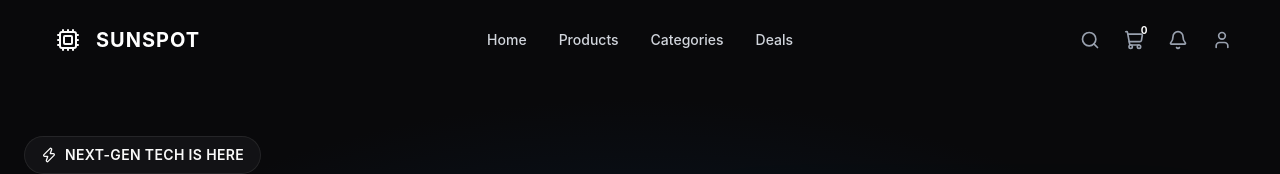
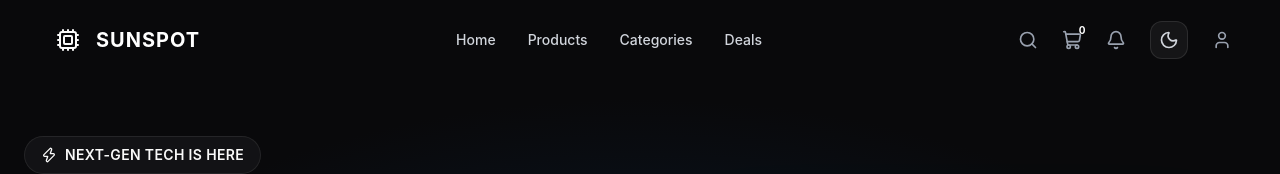
Before and after one commit to MurtezZ1/Lab2, a React (Vite) app in the folder frontend/: page / in a window 1280 px wide. Shown: the top 174 px of the page. Built offline with nearby package versions, Linux system fonts and the light colour scheme; no server answers.

Commit message:
DARK MODE TOGGLE IN NAVBAR

```diff
--- a/frontend/index.html
+++ b/frontend/index.html
@@ -6,6 +6,17 @@
     <title>SunSpot | Premium Tech Store</title>
   </head>
   <body>
+    <script>
+      (() => {
+        let theme = "dark";
+        try {
+          theme = localStorage.getItem("sunspot_theme") === "light" ? "light" : "dark";
+        } catch (_error) {}
+        document.documentElement.dataset.theme = theme;
+        document.documentElement.classList.add(theme === "light" ? "theme-light" : "theme-dark");
+        document.documentElement.style.colorScheme = theme;
+      })();
+    </script>
     <div id="root"></div>
     <script type="module" src="/src/main.tsx"></script>
   </body>
--- a/frontend/src/components/Navbar.tsx
+++ b/frontend/src/components/Navbar.tsx
@@ -2,6 +2,7 @@ import { useEffect, useState } from "react";
 import { Link } from "react-router-dom";
 import { motion, AnimatePresence } from "framer-motion";
 import { Search, ShoppingCart, User, Menu, X, Cpu, Bell } from "lucide-react";
+import ThemeToggle from "@/components/ThemeToggle";
 import { useAppSelector } from "@/redux/hooks";
 
 export default function Navbar() {
@@ -73,6 +74,8 @@ export default function Navbar() {
             )}
           </Link>
 
+          <ThemeToggle />
+
           <Link to="/account" className="flex items-center gap-2 text-gray-400 hover:text-white transition-colors">
             <User className="w-5 h-5" />
           </Link>
@@ -102,6 +105,7 @@ export default function Navbar() {
               <div className="h-px bg-white/10 my-2" />
               <MobileNavLink to="/cart" onClick={() => setIsMobileMenuOpen(false)}>Cart ({cartCount})</MobileNavLink>
               <MobileNavLink to="/notifications" onClick={() => setIsMobileMenuOpen(false)}>Notifications ({unreadCount})</MobileNavLink>
+              <ThemeToggle showLabel className="w-fit px-3" />
               <MobileNavLink to="/account" onClick={() => setIsMobileMenuOpen(false)}>Account</MobileNavLink>
             </div>
           </motion.div>
--- /dev/null
+++ b/frontend/src/components/ThemeToggle.tsx
@@ -0,0 +1,36 @@
+import { Moon, Sun } from "lucide-react";
+import { useTheme } from "@/context/ThemeContext";
+
+type ThemeToggleProps = {
+  className?: string;
+  showLabel?: boolean;
+};
+
+export default function ThemeToggle({ className = "", showLabel = false }: ThemeToggleProps) {
+  const { isDark, toggleTheme } = useTheme();
+  const label = isDark ? "Switch to light mode" : "Switch to dark mode";
+
+  return (
+    <button
+      type="button"
+      onClick={toggleTheme}
+      aria-label={label}
+      title={label}
+      className={`inline-flex items-center gap-2 rounded-xl border border-white/10 bg-white/5 p-2 text-gray-300 transition-all duration-300 hover:border-primary/40 hover:bg-white/10 hover:text-white focus:outline-none focus:ring-2 focus:ring-primary/60 ${className}`}
+    >
+      <span className="relative grid h-5 w-5 place-items-center overflow-hidden">
+        <Sun
+          className={`absolute h-5 w-5 text-yellow-400 transition-all duration-300 ${
+            isDark ? "rotate-90 scale-0 opacity-0" : "rotate-0 scale-100 opacity-100"
+          }`}
+        />
+        <Moon
+          className={`absolute h-5 w-5 text-accent transition-all duration-300 ${
+            isDark ? "rotate-0 scale-100 opacity-100" : "-rotate-90 scale-0 opacity-0"
+          }`}
+        />
+      </span>
+      {showLabel && <span className="text-sm font-semibold">{isDark ? "Dark" : "Light"}</span>}
+    </button>
+  );
+}
--- /dev/null
+++ b/frontend/src/context/ThemeContext.tsx
@@ -0,0 +1,60 @@
+import { createContext, useContext, useEffect, useMemo, useState } from "react";
+
+export type ThemeMode = "light" | "dark";
+
+type ThemeContextValue = {
+  theme: ThemeMode;
+  isDark: boolean;
+  toggleTheme: () => void;
+  setTheme: (theme: ThemeMode) => void;
+};
+
+const ThemeContext = createContext<ThemeContextValue | null>(null);
+const THEME_STORAGE_KEY = "sunspot_theme";
+
+function readStoredTheme(): ThemeMode {
+  if (typeof window === "undefined") return "dark";
+  try {
+    const storedTheme = window.localStorage.getItem(THEME_STORAGE_KEY);
+    return storedTheme === "light" || storedTheme === "dark" ? storedTheme : "dark";
+  } catch (_error) {
+    return "dark";
+  }
+}
+
+function applyTheme(theme: ThemeMode) {
+  const root = document.documentElement;
+  root.dataset.theme = theme;
+  root.classList.toggle("theme-light", theme === "light");
+  root.classList.toggle("theme-dark", theme === "dark");
+  root.style.colorScheme = theme;
+}
+
+export function ThemeProvider({ children }: { children: React.ReactNode }) {
+  const [theme, setThemeState] = useState<ThemeMode>(() => readStoredTheme());
+
+  useEffect(() => {
+    applyTheme(theme);
+    try {
+      window.localStorage.setItem(THEME_STORAGE_KEY, theme);
+    } catch (_error) {}
+  }, [theme]);
+
+  const value = useMemo<ThemeContextValue>(
+    () => ({
+      theme,
+      isDark: theme === "dark",
+      toggleTheme: () => setThemeState((current) => (current === "dark" ? "light" : "dark")),
+      setTheme: setThemeState,
+    }),
+    [theme],
+  );
+
+  return <ThemeContext.Provider value={value}>{children}</ThemeContext.Provider>;
+}
+
+export function useTheme() {
+  const context = useContext(ThemeContext);
+  if (!context) throw new Error("useTheme must be used inside ThemeProvider.");
+  return context;
+}
--- a/frontend/src/main.tsx
+++ b/frontend/src/main.tsx
@@ -2,6 +2,7 @@ import React from "react";
 import ReactDOM from "react-dom/client";
 import { Provider } from "react-redux";
 import { BrowserRouter } from "react-router-dom";
+import { ThemeProvider } from "@/context/ThemeContext";
 import { store } from "@/redux/store";
 import { AppRoutes } from "@/routes/AppRoutes";
 import "@/styles/globals.css";
@@ -9,9 +10,11 @@ import "@/styles/globals.css";
 ReactDOM.createRoot(document.getElementById("root")!).render(
   <React.StrictMode>
     <Provider store={store}>
-      <BrowserRouter>
-        <AppRoutes />
-      </BrowserRouter>
+      <ThemeProvider>
+        <BrowserRouter>
+          <AppRoutes />
+        </BrowserRouter>
+      </ThemeProvider>
     </Provider>
   </React.StrictMode>,
 );
--- a/frontend/src/styles/globals.css
+++ b/frontend/src/styles/globals.css
@@ -31,6 +31,31 @@
     --ring: #0A84FF;
     --radius: 0.75rem;
   }
+
+  .theme-light {
+    --background: #f6f8fb;
+    --foreground: #0f172a;
+    --card: #ffffff;
+    --card-foreground: #0f172a;
+    --popover: #ffffff;
+    --popover-foreground: #0f172a;
+    --primary: #0A84FF;
+    --primary-foreground: #ffffff;
+    --secondary: #e8edf5;
+    --secondary-foreground: #172033;
+    --muted: #e8edf5;
+    --muted-foreground: #64748b;
+    --accent: #008ea1;
+    --accent-foreground: #ffffff;
+    --border: #d7deea;
+    --input: #e8edf5;
+    --ring: #0A84FF;
+    --color-electric-blue: #0A84FF;
+    --color-neon-cyan: #008ea1;
+    --color-dark-bg: #f6f8fb;
+    --color-dark-surface: #ffffff;
+    --color-dark-border: #d7deea;
+  }
 }
 
 @layer base {
@@ -43,6 +68,27 @@
     font-family: var(--font-sans);
     -webkit-font-smoothing: antialiased;
     -moz-osx-font-smoothing: grayscale;
+  }
+}
+
+@media (prefers-reduced-motion: no-preference) {
+  body,
+  main,
+  header,
+  section,
+  input,
+  textarea,
+  select,
+  button,
+  a,
+  .glass,
+  .glass-card {
+    transition:
+      background-color 220ms ease,
+      border-color 220ms ease,
+      color 220ms ease,
+      box-shadow 220ms ease,
+      opacity 220ms ease;
   }
 }
 
@@ -66,3 +112,95 @@
   -webkit-text-fill-color: transparent;
   background-clip: text;
 }
+
+.theme-light .glass {
+  background: rgba(255, 255, 255, 0.78);
+  border-color: rgba(15, 23, 42, 0.1);
+  box-shadow: 0 10px 30px rgba(15, 23, 42, 0.08);
+}
+
+.theme-light .glass-card {
+  background: linear-gradient(145deg, rgba(255, 255, 255, 0.92) 0%, rgba(239, 244, 251, 0.92) 100%);
+  border-color: rgba(15, 23, 42, 0.1);
+  box-shadow: 0 12px 35px rgba(15, 23, 42, 0.1);
+}
+
+.theme-light .text-white {
+  color: #0f172a !important;
+}
+
+.theme-light .text-gray-200,
+.theme-light .text-gray-300 {
+  color: #334155 !important;
+}
+
+.theme-light .text-gray-400,
+.theme-light .text-gray-500,
+.theme-light .text-gray-600 {
+  color: #64748b !important;
+}
+
+.theme-light .hover\:text-white:hover {
+  color: #0f172a !important;
+}
+
+.theme-light .bg-primary.text-white,
+.theme-light .bg-primary .text-white,
+.theme-light .bg-green-500.text-white,
+.theme-light .bg-red-500.text-white,
+.theme-light .bg-yellow-400.text-white {
+  color: #ffffff !important;
+}
+
+.theme-light .bg-black\/30,
+.theme-light .bg-black\/40,
+.theme-light .bg-black\/50,
+.theme-light .bg-black\/80 {
+  background-color: rgba(255, 255, 255, 0.78) !important;
+}
+
+.theme-light .bg-zinc-950\/95 {
+  background-color: rgba(255, 255, 255, 0.96) !important;
+}
+
+.theme-light .bg-white\/5,
+.theme-light .bg-white\/10,
+.theme-light .bg-white\/\[0\.03\] {
+  background-color: rgba(15, 23, 42, 0.06) !important;
+}
+
+.theme-light .hover\:bg-white\/5:hover,
+.theme-light .hover\:bg-white\/10:hover {
+  background-color: rgba(15, 23, 42, 0.08) !important;
+}
+
+.theme-light .border-white\/5,
+.theme-light .border-white\/10 {
+  border-color: rgba(15, 23, 42, 0.12) !important;
+}
+
+.theme-light .border-t-white\/10,
+.theme-light .border-b-white\/5 {
+  border-color: rgba(15, 23, 42, 0.12) !important;
+}
+
+.theme-light .from-black\/60,
+.theme-light .from-black\/80 {
+  --tw-gradient-from: rgba(255, 255, 255, 0.78) var(--tw-gradient-from-position) !important;
+  --tw-gradient-to: rgba(255, 255, 255, 0) var(--tw-gradient-to-position) !important;
+}
+
+.theme-light [class*="bg-[radial-gradient"] {
+  background: radial-gradient(ellipse at center, rgba(10, 132, 255, 0.1) 0%, rgba(246, 248, 251, 1) 72%) !important;
+}
+
+.theme-light input,
+.theme-light textarea,
+.theme-light select {
+  color: #0f172a;
+}
+
+.theme-light input::placeholder,
+.theme-light textarea::placeholder {
+  color: #64748b;
+}
```
Also changed, not shown: 1 other file (tests, documents, lock files or other folders).
